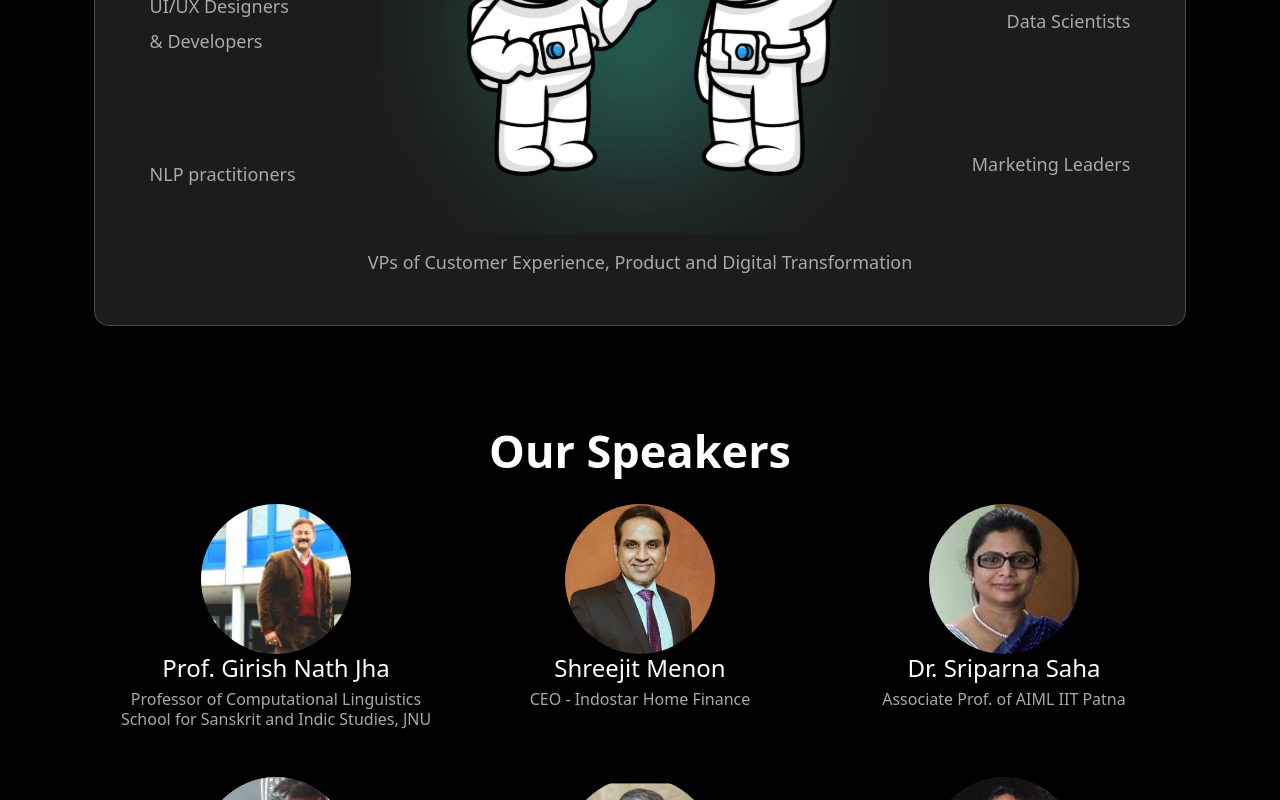
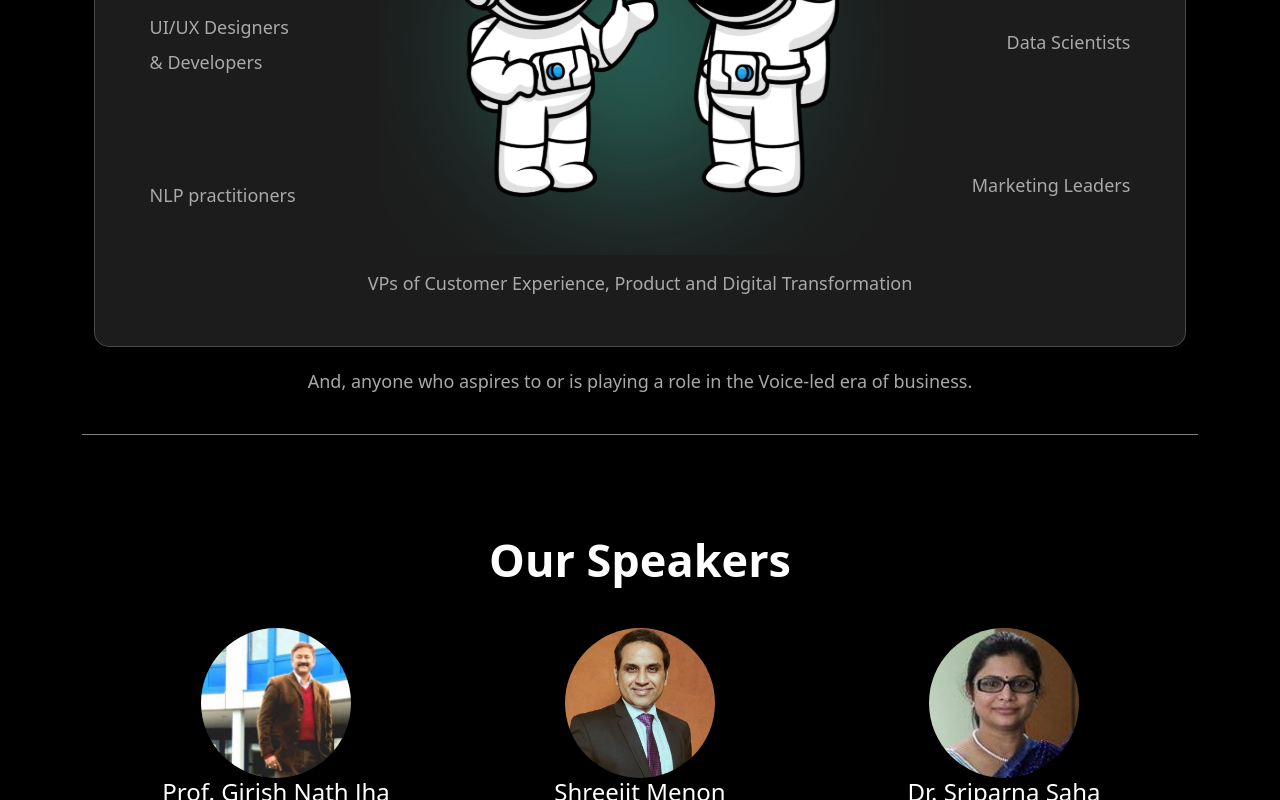
Before and after one commit to JaiPrakash-Saarthi/sphota-event, a React (Create React App) app: page / in a window 1280 px wide. Shown: the part 2874-3674 px from the top of the page. Built offline with nearby package versions, Linux system fonts and the light colour scheme.

Commit message:
border added

```diff
--- a/src/pages/home/aboutEvent/AboutEvent.js
+++ b/src/pages/home/aboutEvent/AboutEvent.js
@@ -14,6 +14,11 @@ const AboutEvent = () => {
             <Col><EventInfo/></Col>
             <Col><RegisterationForm/></Col>
         </Row>
+        <Row style={{borderBottom:"0.5px solid #ffffff",opacity:"0.5",paddingTop:"20px"}}>
+                <Col className="anyoneCont3Row1Col1">
+
+                </Col>
+            </Row>
         </Container>
         </>
     )
--- a/src/pages/home/ourSpeaker/OurSpeaker.css
+++ b/src/pages/home/ourSpeaker/OurSpeaker.css
@@ -4,4 +4,5 @@
     font-size: 45px;
     line-height: 50px;
     color: #FFFFFF;
+    padding-bottom: 15px;
 }
--- a/src/pages/home/whoAttend/WhoAttend.css
+++ b/src/pages/home/whoAttend/WhoAttend.css
@@ -94,3 +94,13 @@
         flex-direction: column;
     }
 }
+
+.anyoneCont3Row1Col1 h4{
+    text-align: center;
+    font-weight: normal;
+    font-size: 18px;
+    line-height: 35px;
+    color: #A9A9A9;
+    padding-top: 17px;
+    padding-bottom: 27px;
+}
--- a/src/pages/home/whoAttend/WhoAttend.js
+++ b/src/pages/home/whoAttend/WhoAttend.js
@@ -70,6 +70,20 @@ const WhoAttend = ( ) => {
             </Row>
             </Container>
         </Container>
+        <Container>
+            <Row>
+                <Col className="anyoneCont3Row1Col1">
+                <h4>
+                And, anyone who aspires to or is playing a role in the Voice-led era of business.
+                </h4>
+                </Col>
+            </Row>
+            <Row style={{borderBottom:"0.5px solid #ffffff",opacity:"0.5"}}>
+                <Col className="anyoneCont3Row1Col1">
+
+                </Col>
+            </Row>
+        </Container>
         </>
     )
 }
```
Also changed, not shown: public/saarthi_logo.svg, 12 other files (tests, documents, lock files or other folders).
